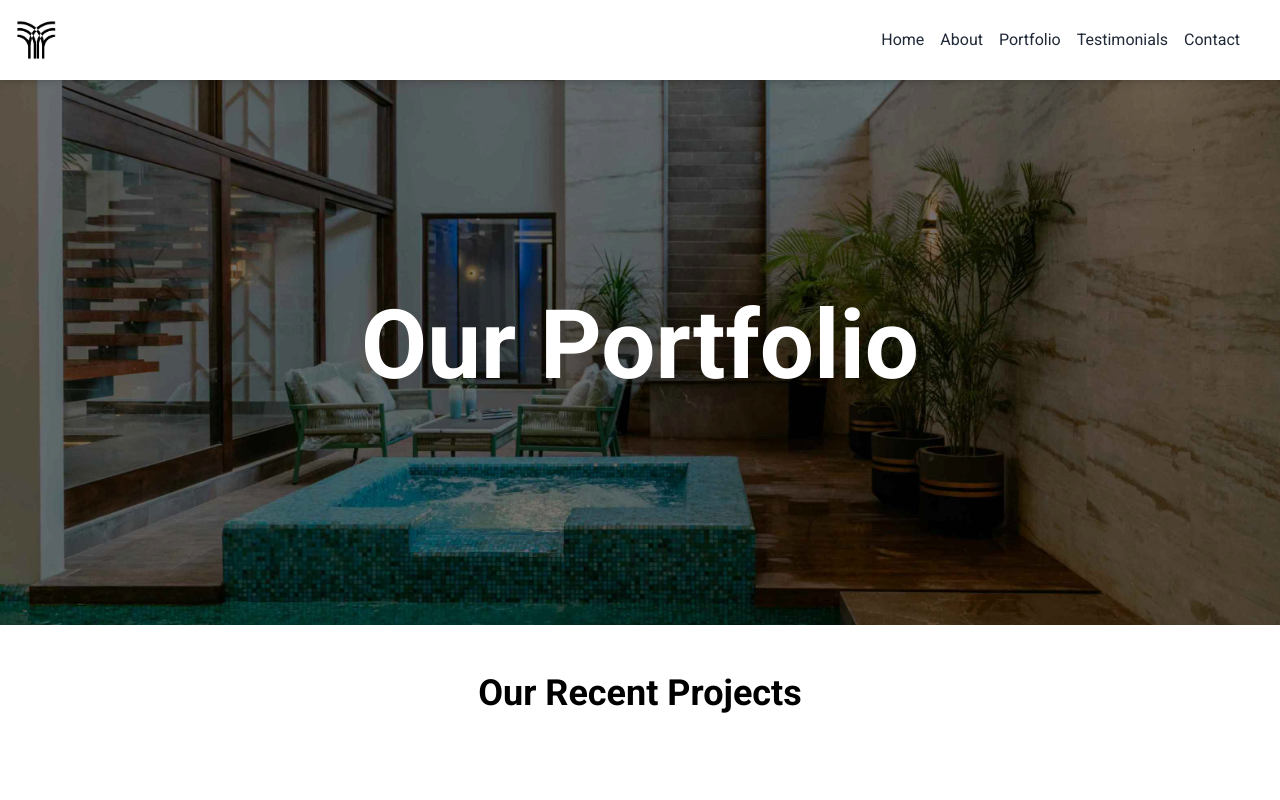
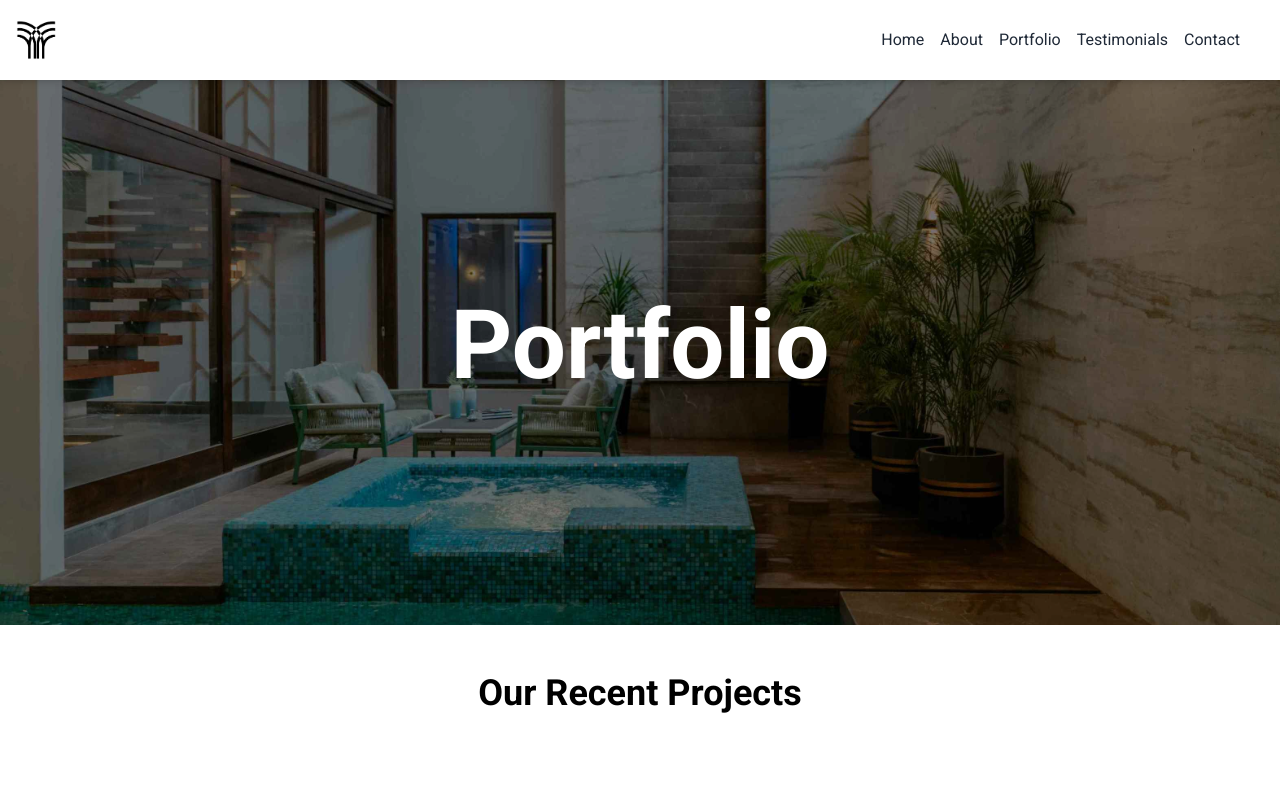
Before and after one commit to Muhammad-Shariq365/moten-villas-11-11-24, a React (Vite) app in the folder moten-villas/: page /portfolio in a window 1280 px wide. Shown: the top 800 px of the page. Built offline with nearby package versions, Linux system fonts and the light colour scheme.

Commit message:
Update portfolio.jsx

```diff
--- a/moten-villas/src/components/portfolio.jsx
+++ b/moten-villas/src/components/portfolio.jsx
@@ -74,7 +74,7 @@ const Portfolio = () => {
         />
         <div className="absolute inset-0 flex items-center justify-center bg-black bg-opacity-50">
           <h1 className="text-5xl sm:text-8xl font-bold text-white">
-            Our Portfolio
+            Portfolio
           </h1>
         </div>
       </div>
```
